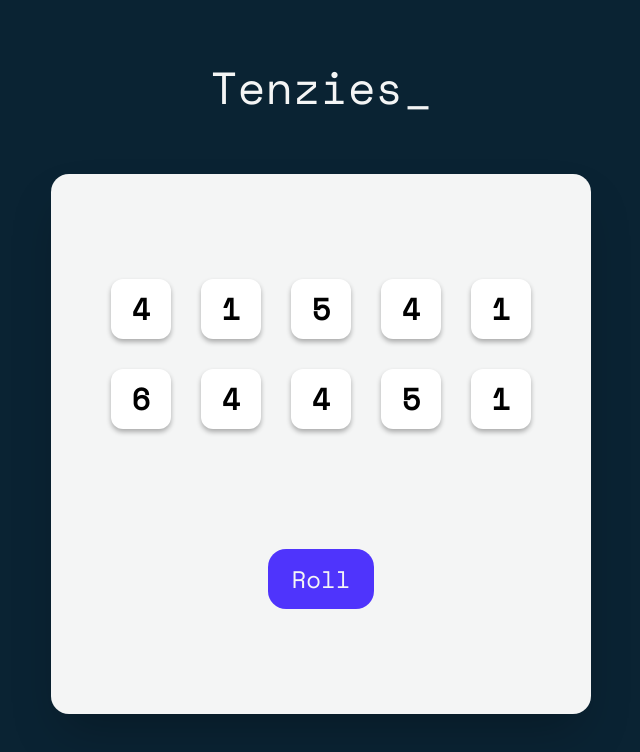
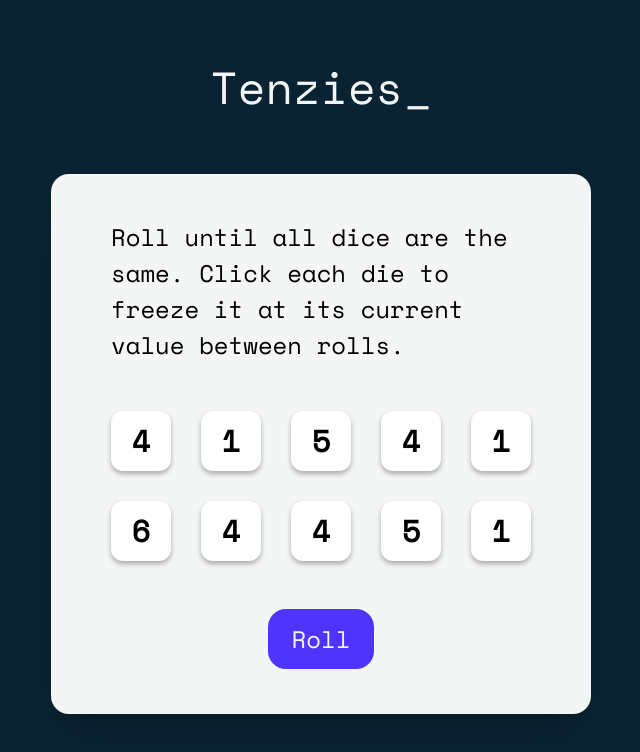
Before and after one commit to Syntrice/tenzies, a React (Vite) app: page / in a window 1280 px wide. Shown: the top 752 px of the page, without its empty margins (319-959 px from the left). Built offline with nearby package versions, Linux system fonts and the light colour scheme.

Commit message:
feat: Add description paragraph to Main

```diff
--- a/src/components/main/Main.tsx
+++ b/src/components/main/Main.tsx
@@ -12,7 +12,8 @@ export default function Main() {
   const [numbers, setNumbers] = React.useState<number[]>(generateRandomNumbers())
 
   return (
-    <main className="bg-theme-light m-10 flex h-screen max-h-90 w-screen max-w-90 flex-col items-center justify-center gap-20 rounded-xl shadow-2xl">
+    <main className="bg-theme-light m-10 flex h-screen max-h-90 w-screen max-w-90 flex-col items-center p-10 justify-center gap-8 rounded-xl shadow-2xl">
+      <p>Roll until all dice are the same. Click each die to freeze it at its current value between rolls.</p>
       <div className="grid h-fit w-fit grid-cols-5 grid-rows-2 place-items-center gap-5">
         { numbers.map(n => <Die number={n}/>) }
       </div>
```
